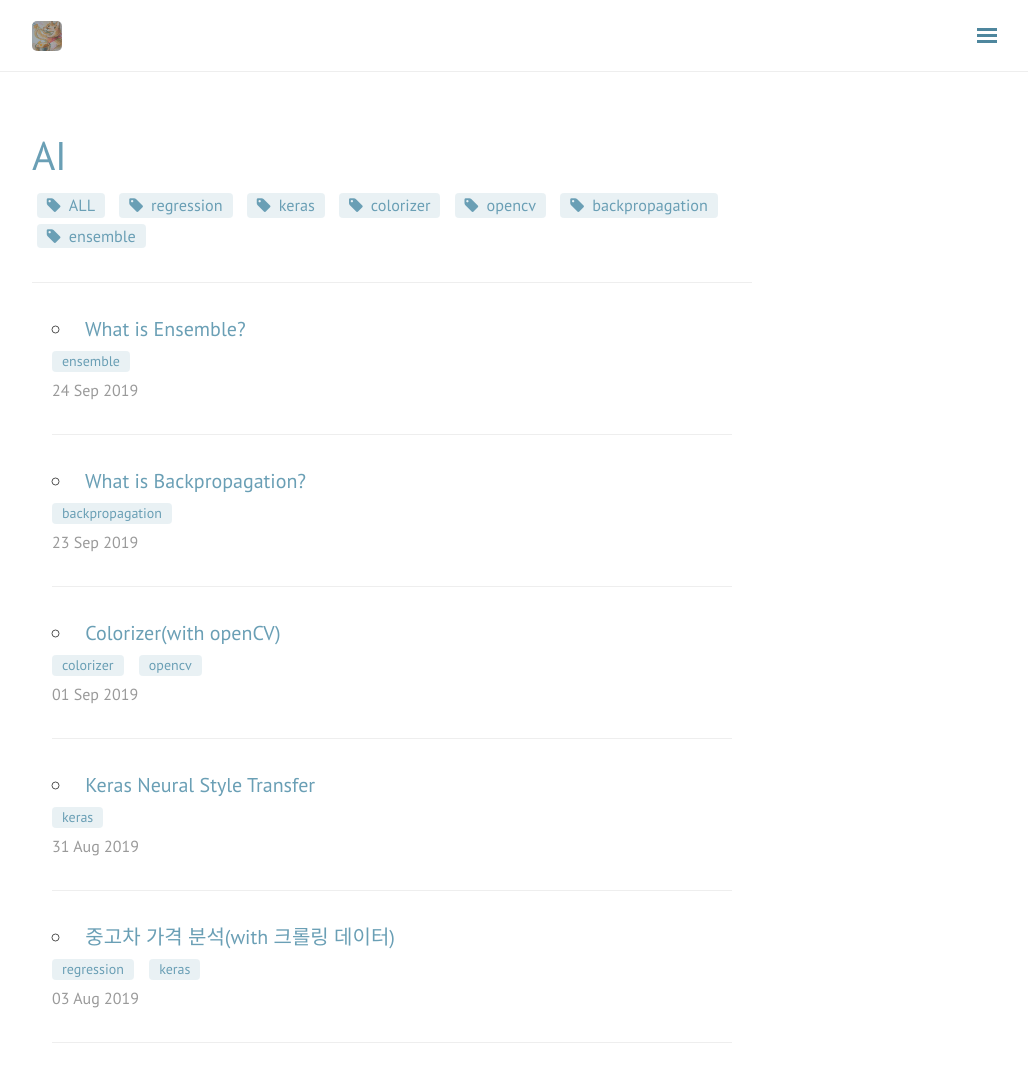
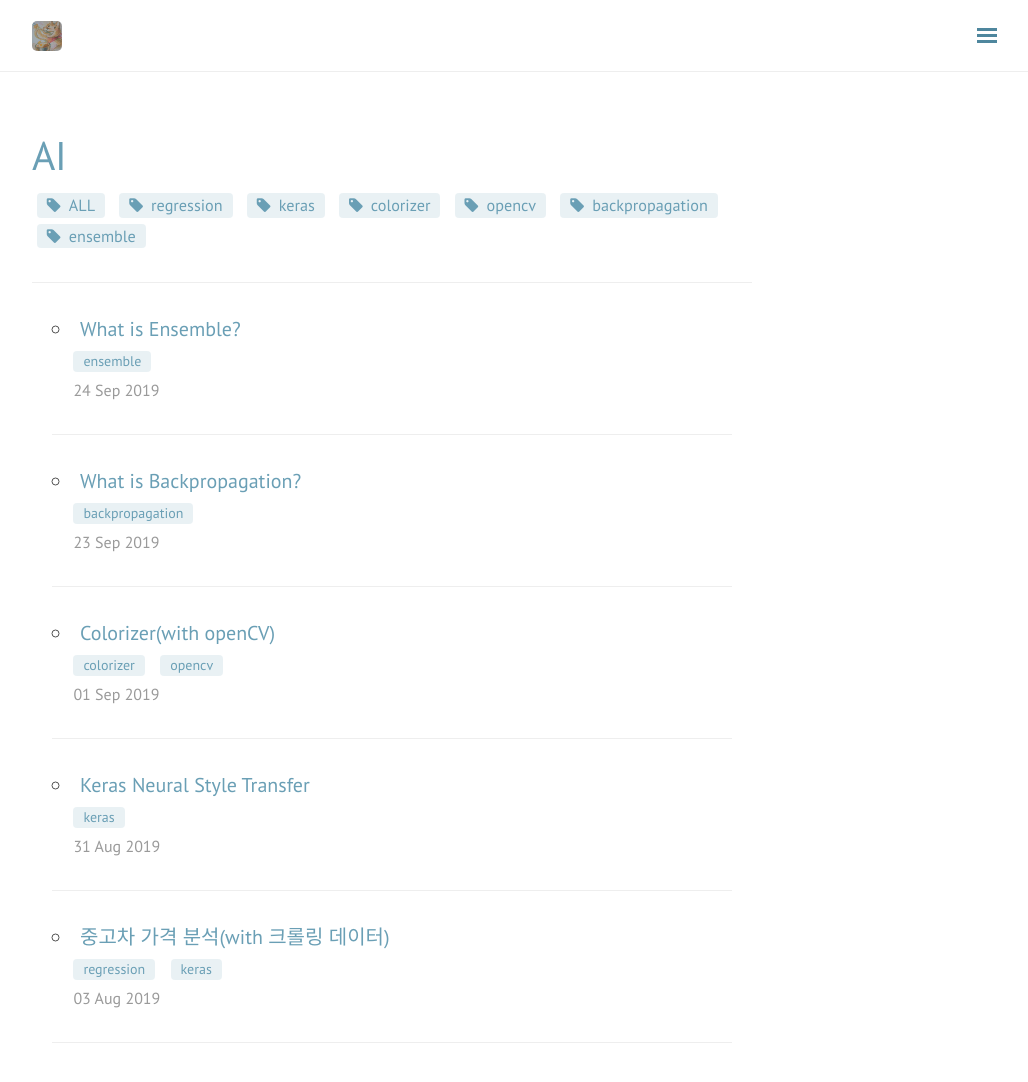
Before and after one commit to del-luna/del-luna.github.io, a Jekyll site: the page built from blog/ai.html, in a window 1280 px wide and 1124 px high. Shown: the top 1082 px of the window, without its empty margins (248-1276 px from the left). Built offline with Jekyll 4.4.1, drawn with Linux system fonts in a browser that asks for light colours; nearby versions of some CDN libraries; comment, search, counter and statistics services are not loaded.

Commit message:
Update ai.html

```diff
--- a/blog/ai.html
+++ b/blog/ai.html
@@ -41,12 +41,16 @@ title: Ai
                     {% endif %}
                   {% endfor %}>
                 <a class="post-title" href="{{ site.baseurl }}{{ post.url }}">
-                    &nbsp;{{post.title}}
+                    {{post.title}}
                     <br>
+                    &nbsp;
+                    &nbsp;
                   {% for top_tag in post.tags %}
                     <span class="mini-post-tag" data-tag="{{top_tag}}">{{top_tag}}</span>
                   {% endfor %}
                   <br>
+                  &nbsp;
+                  &nbsp;
                   <small class="post-date">{{ post.date | date_to_string }}</small>
                 </a>
                 <hr/>
```
